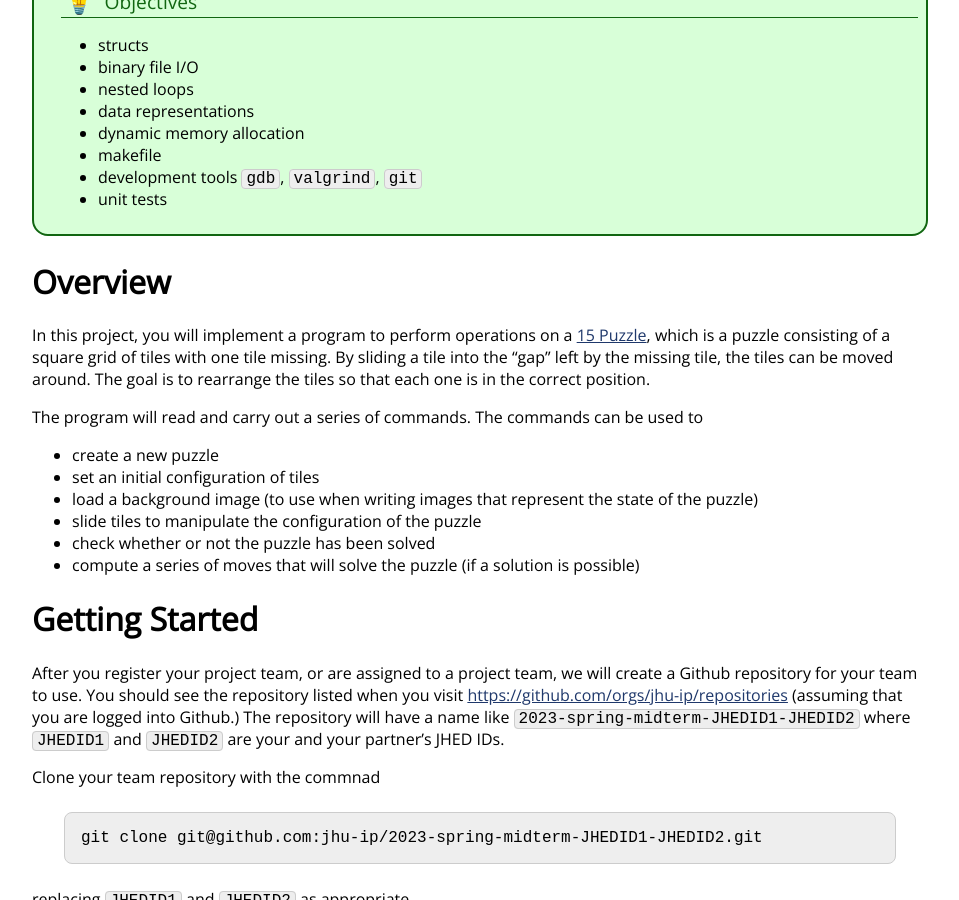
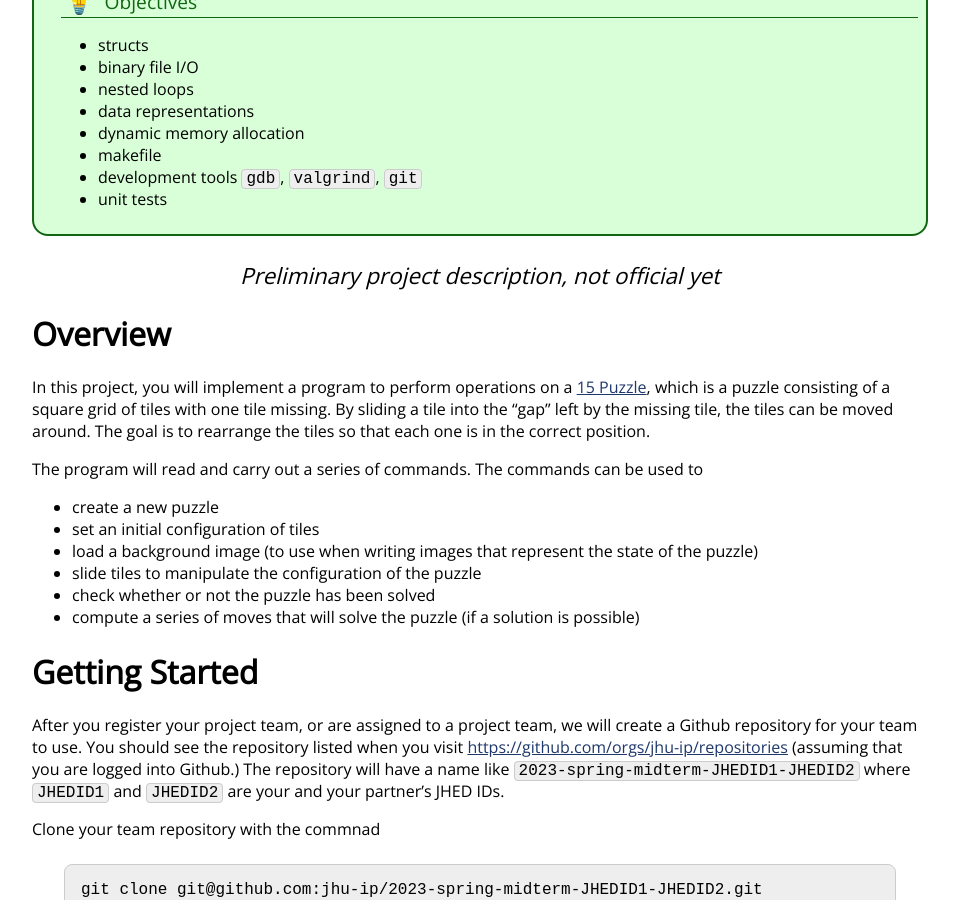
Before and after one commit to vivek-booshan/cs220-sp23, a Jekyll site: the page built from assign/midterm.md, in a window 1280 px wide and 900 px high, scrolled down 423 px. Shown: the whole window, without its empty margins (160-1119 px from the left). Built offline with Jekyll 4.4.1, drawn with Linux system fonts in a browser that asks for light colours; some web fonts are replaced; formulas are drawn with MathJax 3.

Commit message:
midterm project description is hidden/preliminary

```diff
--- a/assign/midterm.md
+++ b/assign/midterm.md
@@ -29,6 +29,10 @@ title: "Midterm Project"
 <li>unit tests</li>
 </ul>
 </div>
+</div>
+
+<div style="font-size: 140%; font-style: italic; text-align: center;">
+  Preliminary project description, not official yet
 </div>
 
 # Overview
```
Also changed, not shown: schedule.md (+5 -1 lines).
